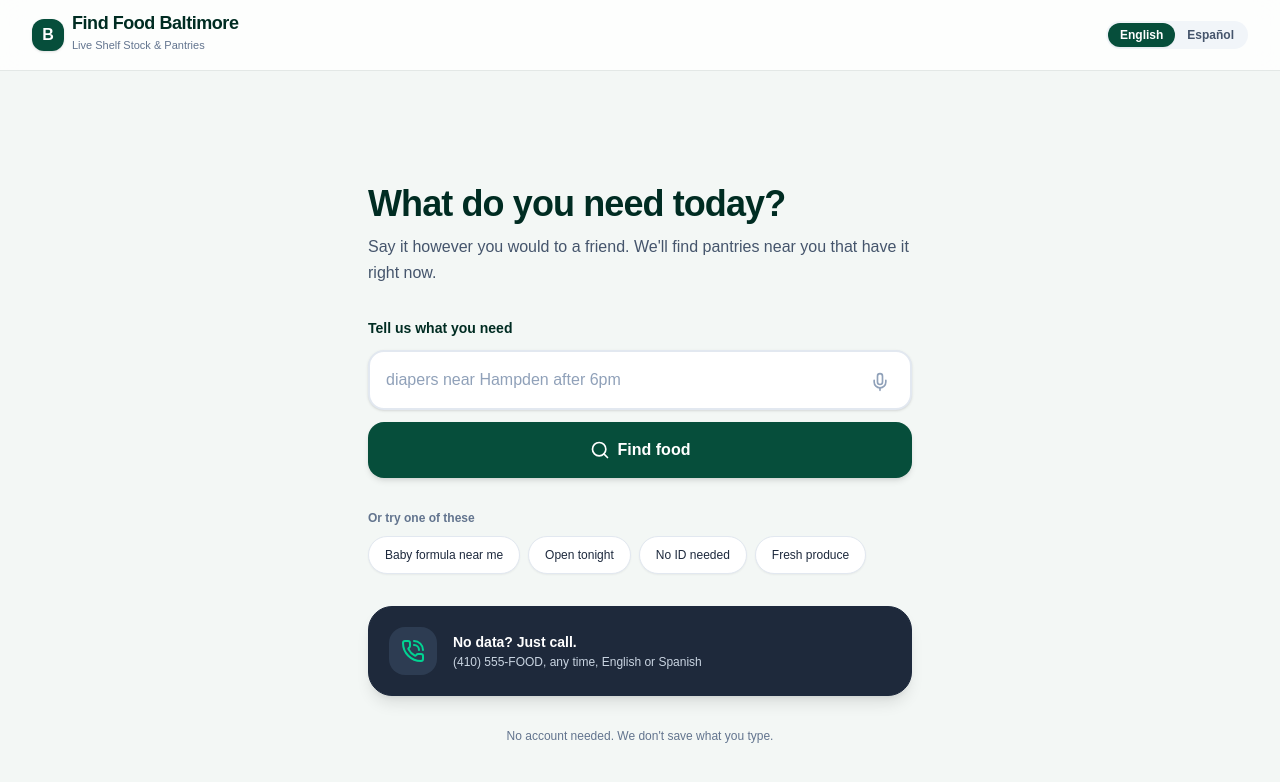
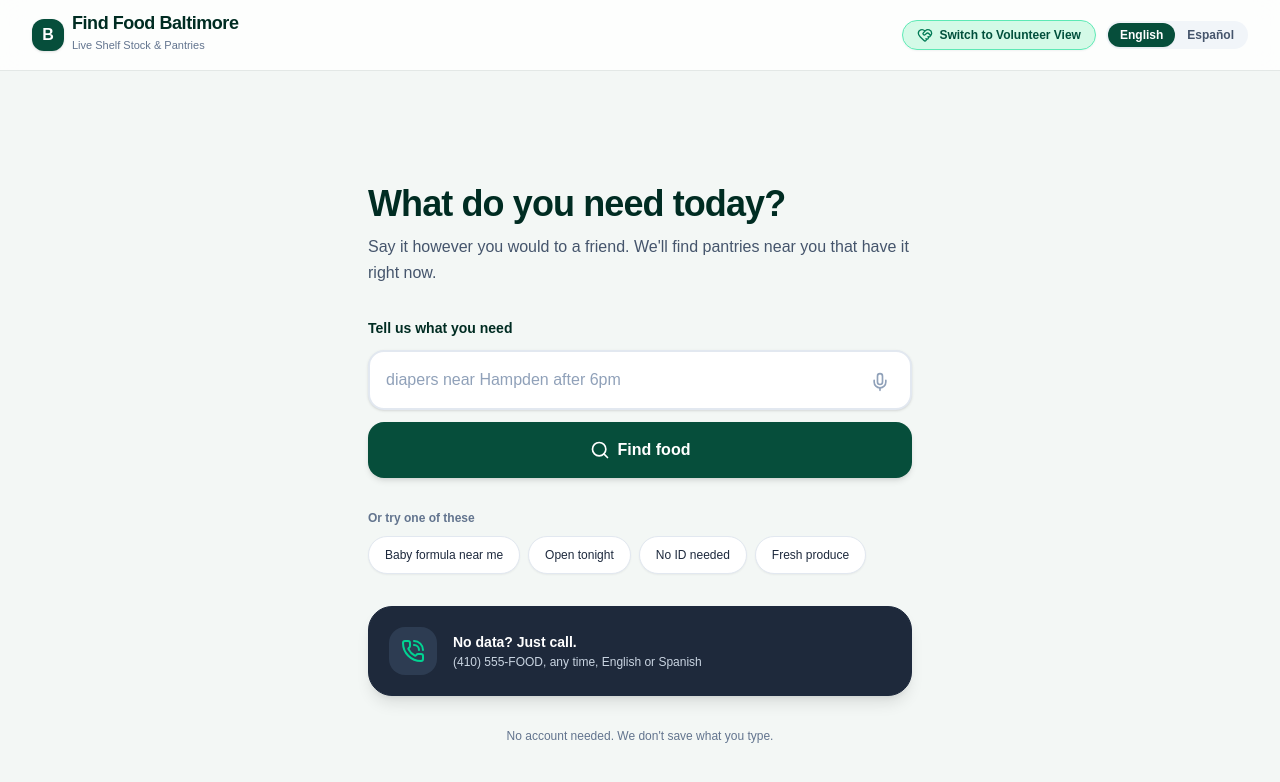
Before and after one commit to AdeoyeStephanie/food_sec, a Next.js app in the folder frontend/: page / in a window 1280 px wide. Shown: the top 782 px of the page. Built offline with nearby package versions, Linux system fonts and the light colour scheme.

Commit message:
feat(ui): restore top header switch view button for demo presentation

```diff
--- a/frontend/app/layout.tsx
+++ b/frontend/app/layout.tsx
@@ -23,6 +23,14 @@ export default function RootLayout({ children }: LayoutProps<"/">) {
       lang="en"
       className={`${geistSans.variable} ${geistMono.variable} h-full antialiased`}
     >
+      <head>
+        <link
+          rel="stylesheet"
+          href="https://unpkg.com/leaflet@1.9.4/dist/leaflet.css"
+          integrity="sha256-p4NxAoJBhIIN+hmNHrzRCf9tD/miZyoHS5obTRR9BMY="
+          crossOrigin=""
+        />
+      </head>
       <body className="min-h-full flex flex-col">{children}</body>
     </html>
   );
--- a/frontend/app/page.tsx
+++ b/frontend/app/page.tsx
@@ -4,6 +4,7 @@ import React, { useState, useMemo } from 'react';
 import dynamic from 'next/dynamic';
 import { BALTIMORE_PANTRIES, Pantry } from '@/lib/pantryData';
 import PantryDetailSheet from '@/components/PantryDetailSheet';
+import VolunteerDashboard from '@/components/VolunteerDashboard';
 import {
   Search,
   Mic,
@@ -15,7 +16,8 @@ import {
   ShieldCheck,
   Languages,
   SlidersHorizontal,
-  Clock
+  Clock,
+  HeartHandshake
 } from 'lucide-react';
 
 // Dynamic import for Leaflet map to prevent SSR issues
@@ -152,6 +154,17 @@ export default function Home() {
     );
   }, [query]);
 
+  if (isVolunteerMode) {
+    return (
+      <main className="min-h-screen bg-[#e9f1ed] p-3 md:p-8">
+        <VolunteerDashboard
+          onExit={() => setIsVolunteerMode(false)}
+          onUpdateInventory={handleUpdateInventory}
+        />
+      </main>
+    );
+  }
+
   return (
     <main className="min-h-screen bg-[#f3f7f5] text-slate-900 flex flex-col justify-between">
       {/* Top Header */}
@@ -175,7 +188,17 @@ export default function Home() {
           </div>
         </div>
 
-        <div className="flex items-center gap-2">
+        <div className="flex items-center gap-2.5">
+          {/* Switch View Toggle (Demo & Operations) */}
+          <button
+            onClick={() => setIsVolunteerMode(true)}
+            className="flex items-center gap-1.5 text-xs font-semibold text-emerald-900 bg-emerald-100/90 hover:bg-emerald-200 border border-emerald-300 px-3.5 py-1.5 rounded-full transition shadow-xs cursor-pointer active:scale-95"
+            title="Switch to Pantry Volunteer Operations View"
+          >
+            <HeartHandshake className="w-4 h-4 text-emerald-700" />
+            <span>Switch to Volunteer View</span>
+          </button>
+
           {/* Language Switch */}
           <div className="bg-slate-100 p-0.5 rounded-full flex text-xs font-semibold">
             <button
--- a/frontend/components/PantryMap.tsx
+++ b/frontend/components/PantryMap.tsx
@@ -2,7 +2,6 @@
 
 import React, { useEffect, useRef } from 'react';
 import { Pantry } from '@/lib/pantryData';
-import 'leaflet/dist/leaflet.css';
 
 interface PantryMapProps {
   pantries: Pantry[];
```
